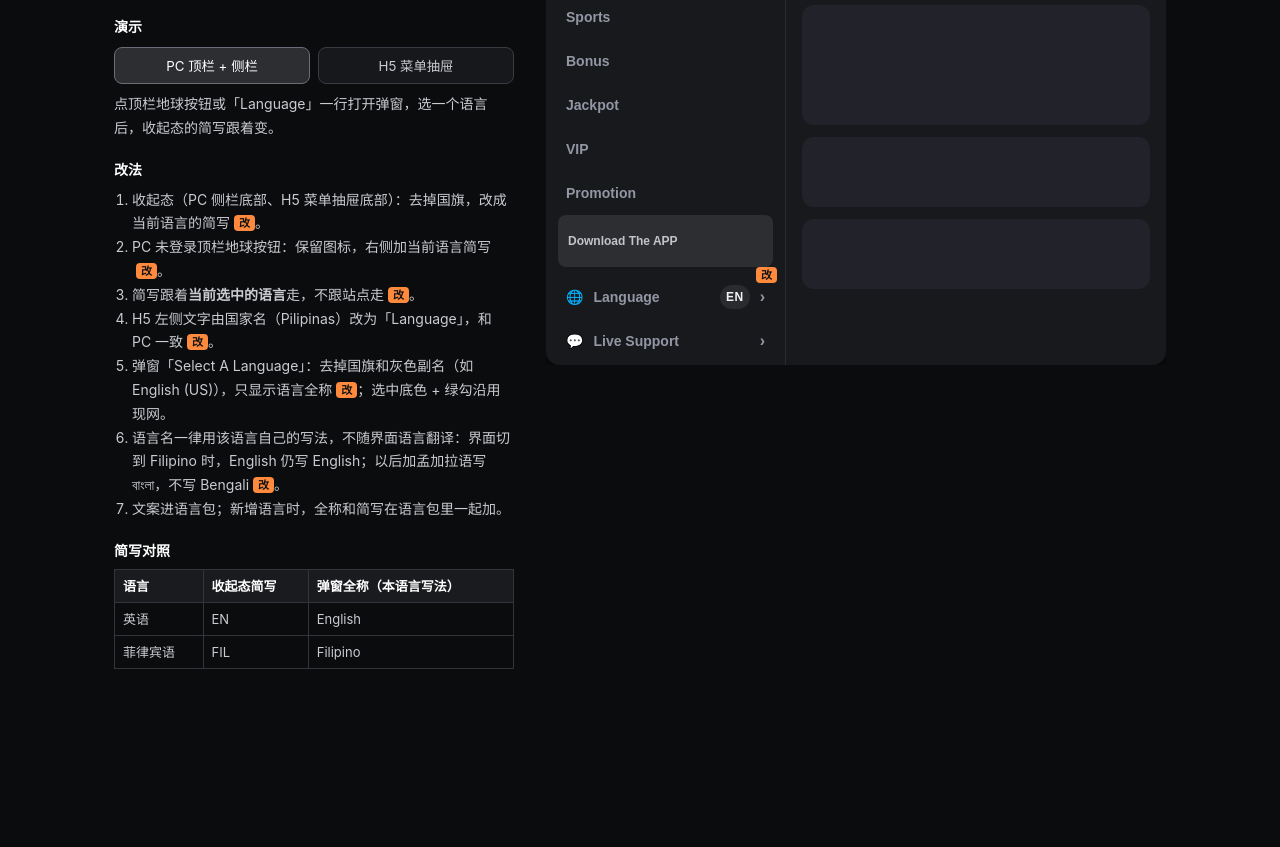
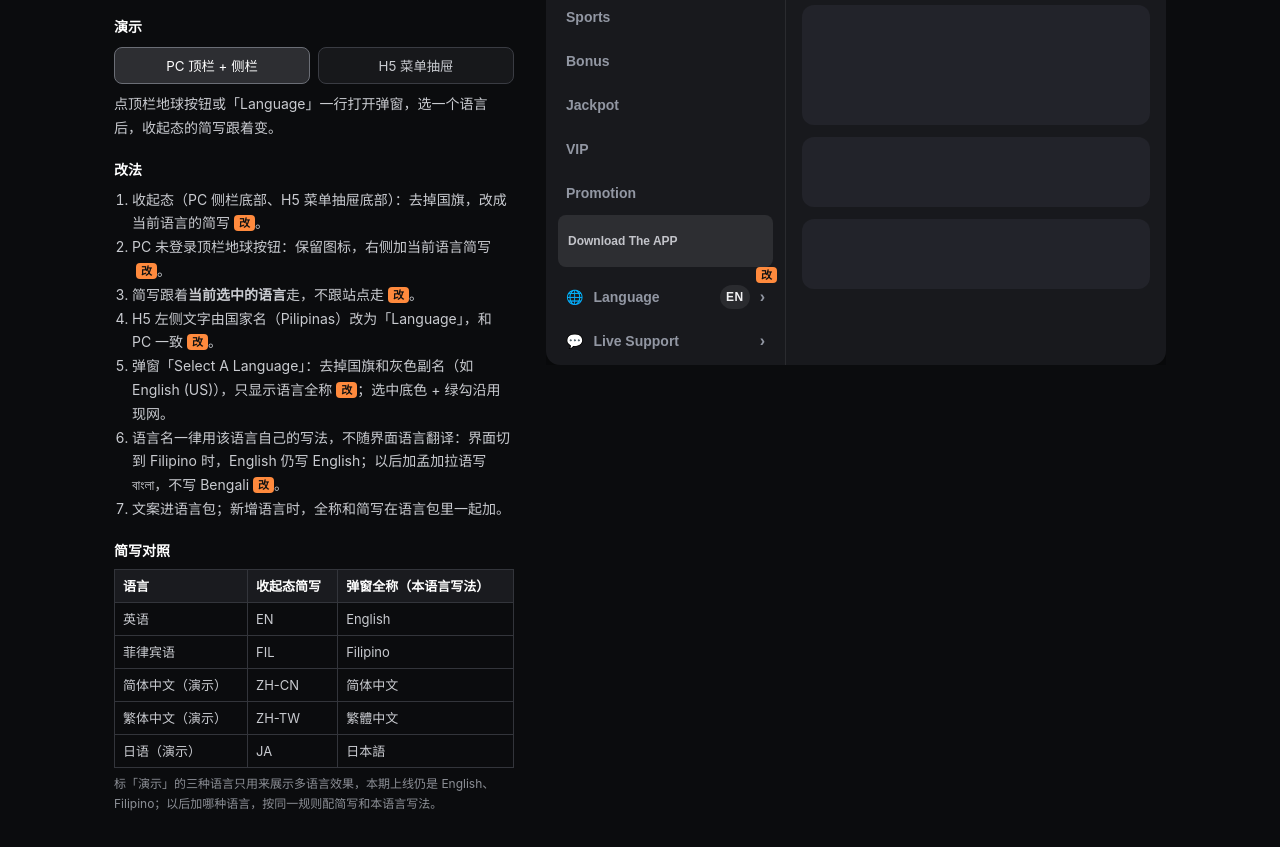
Before and after one commit to harveyhashit-lgtm/dg-proto, a plain HTML site: page r-fe-014/index.html in a window 1280 px wide. Shown: the part 97-944 px from the top of the page. Before the commit the page ends 804 px from the top, so only its background shows below. Drawn offline with Linux system fonts and the light colour scheme.

Commit message:
R-FE-014: 弹窗加简体中文、繁體中文、日本語演示
Co-Authored-By: Claude Opus 5.5 <noreply@anthropic.com>

```diff
--- a/r-fe-014/index.html
+++ b/r-fe-014/index.html
@@ -103,7 +103,11 @@
     <tr><th>语言</th><th>收起态简写</th><th>弹窗全称（本语言写法）</th></tr>
     <tr><td>英语</td><td>EN</td><td>English</td></tr>
     <tr><td>菲律宾语</td><td>FIL</td><td>Filipino</td></tr>
+    <tr><td>简体中文（演示）</td><td>ZH-CN</td><td>简体中文</td></tr>
+    <tr><td>繁体中文（演示）</td><td>ZH-TW</td><td>繁體中文</td></tr>
+    <tr><td>日语（演示）</td><td>JA</td><td>日本語</td></tr>
   </table>
+  <div style="font-size:12px;color:#8c8f96">标「演示」的三种语言只用来展示多语言效果，本期上线仍是 English、Filipino；以后加哪种语言，按同一规则配简写和本语言写法。</div>
 </div>
 
 <div class="stage" id="stage">
@@ -149,6 +153,9 @@
       <div class="bd">
         <button class="opt active" data-abbr="EN" onclick="pick(this)"><span class="nm">English</span><span class="ck">✓</span></button>
         <button class="opt" data-abbr="FIL" onclick="pick(this)"><span class="nm">Filipino</span><span class="ck">✓</span></button>
+        <button class="opt" data-abbr="ZH-CN" onclick="pick(this)"><span class="nm">简体中文</span><span class="ck">✓</span></button>
+        <button class="opt" data-abbr="ZH-TW" onclick="pick(this)"><span class="nm">繁體中文</span><span class="ck">✓</span></button>
+        <button class="opt" data-abbr="JA" onclick="pick(this)"><span class="nm">日本語</span><span class="ck">✓</span></button>
       </div>
     </div>
   </div>
```
